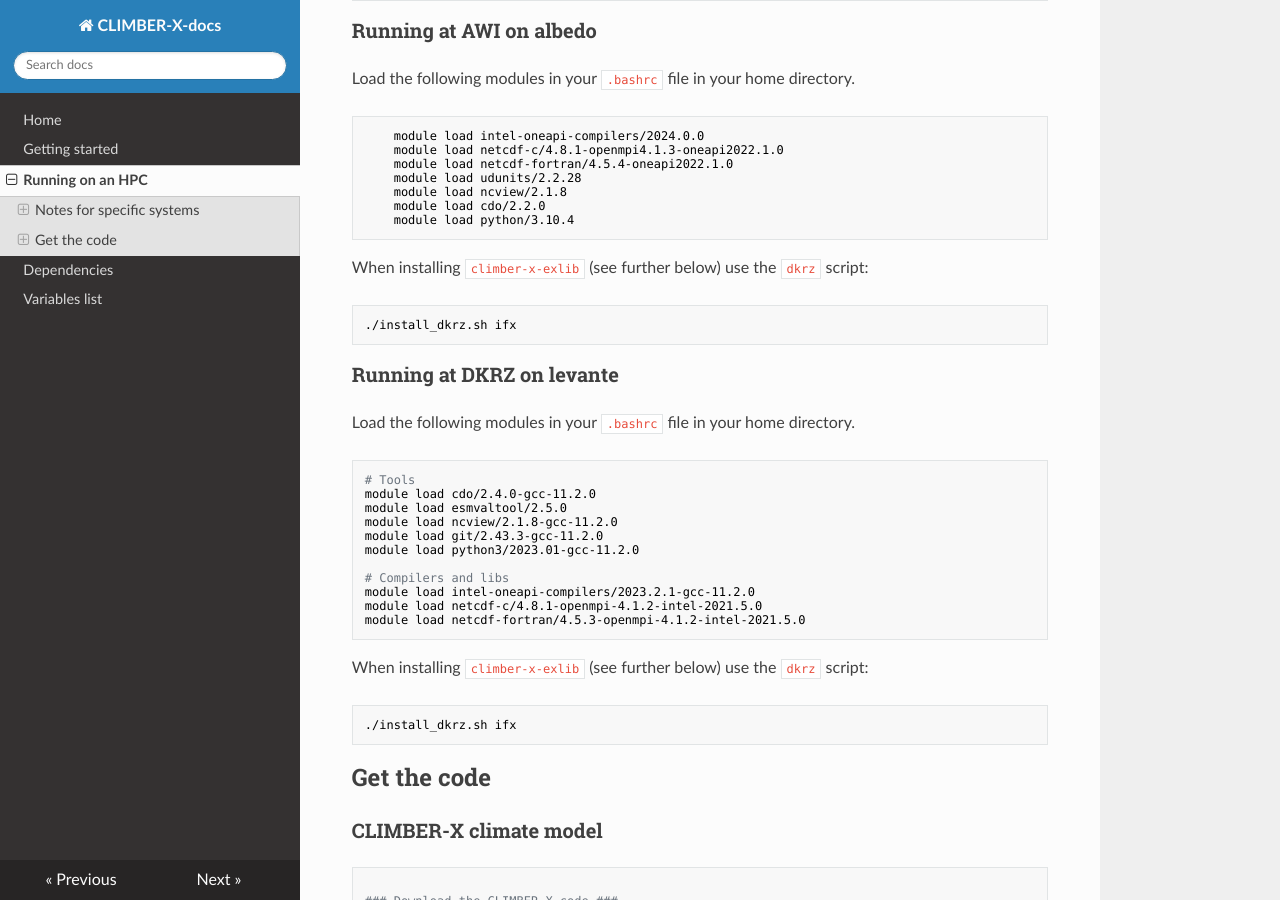
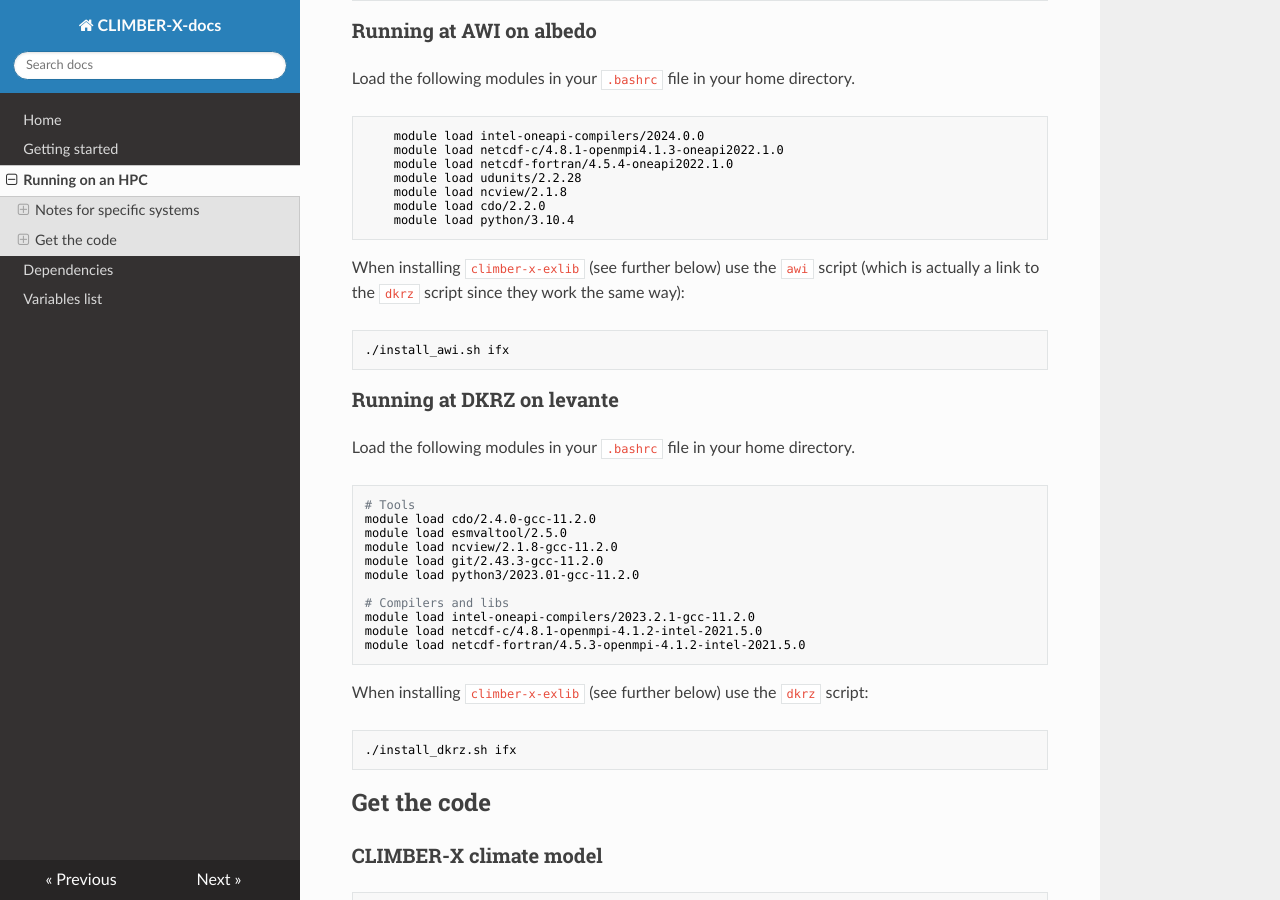
Before and after one commit to cxesmc/climber-docs, an MkDocs documentation site: the page built from docs/running-on-hpc.md, in a window 1280 px wide and 900 px high, scrolled down 651 px. Built offline with MkDocs 1.6.1, drawn with Linux system fonts in a browser that asks for light colours; nearby versions of some CDN libraries.

Commit message:
Minor update to hpc notes.

````diff
--- a/docs/running-on-hpc.md
+++ b/docs/running-on-hpc.md
@@ -43,10 +43,10 @@
     module load python/3.10.4
 ```
 
-When installing `climber-x-exlib` (see further below) use the `dkrz` script:
+When installing `climber-x-exlib` (see further below) use the `awi` script (which is actually a link to the `dkrz` script since they work the same way):
 
 ```bash
-./install_dkrz.sh ifx
+./install_awi.sh ifx
 ```
 
 ### Running at DKRZ on levante
````
